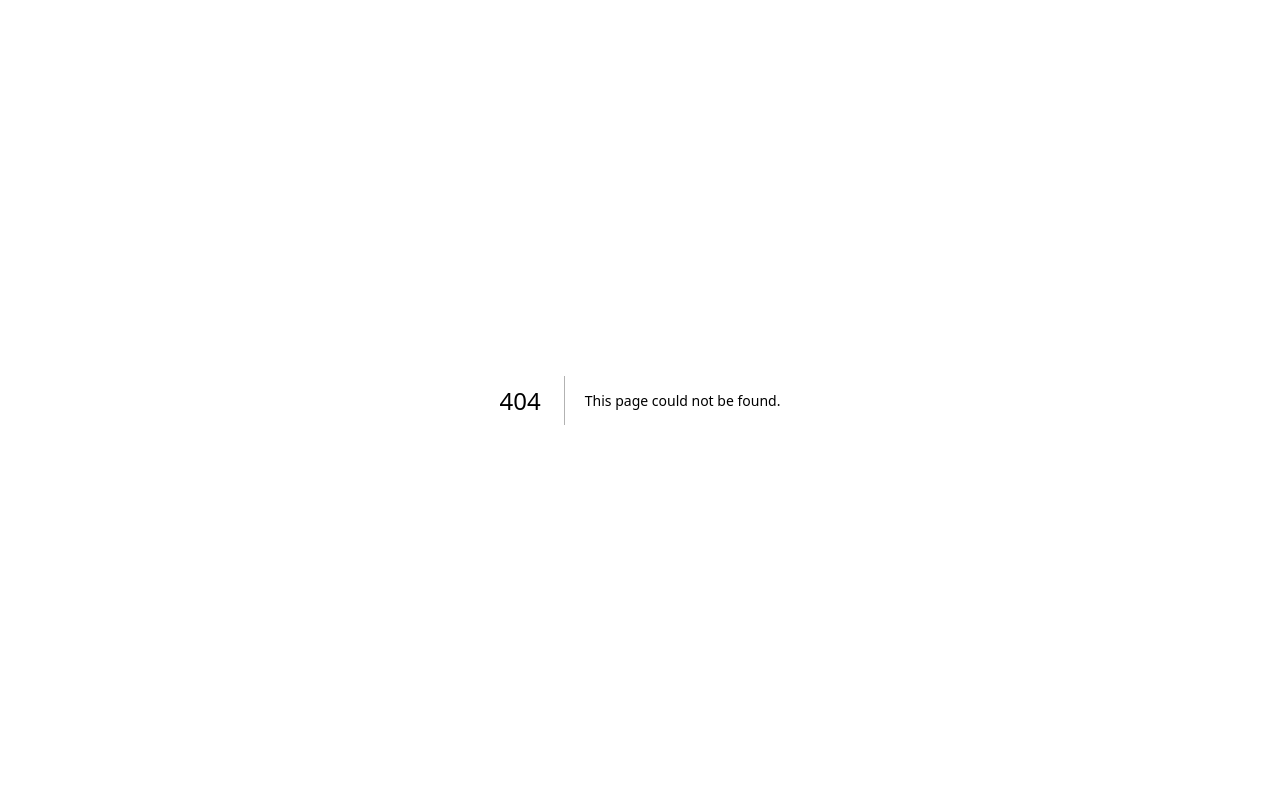
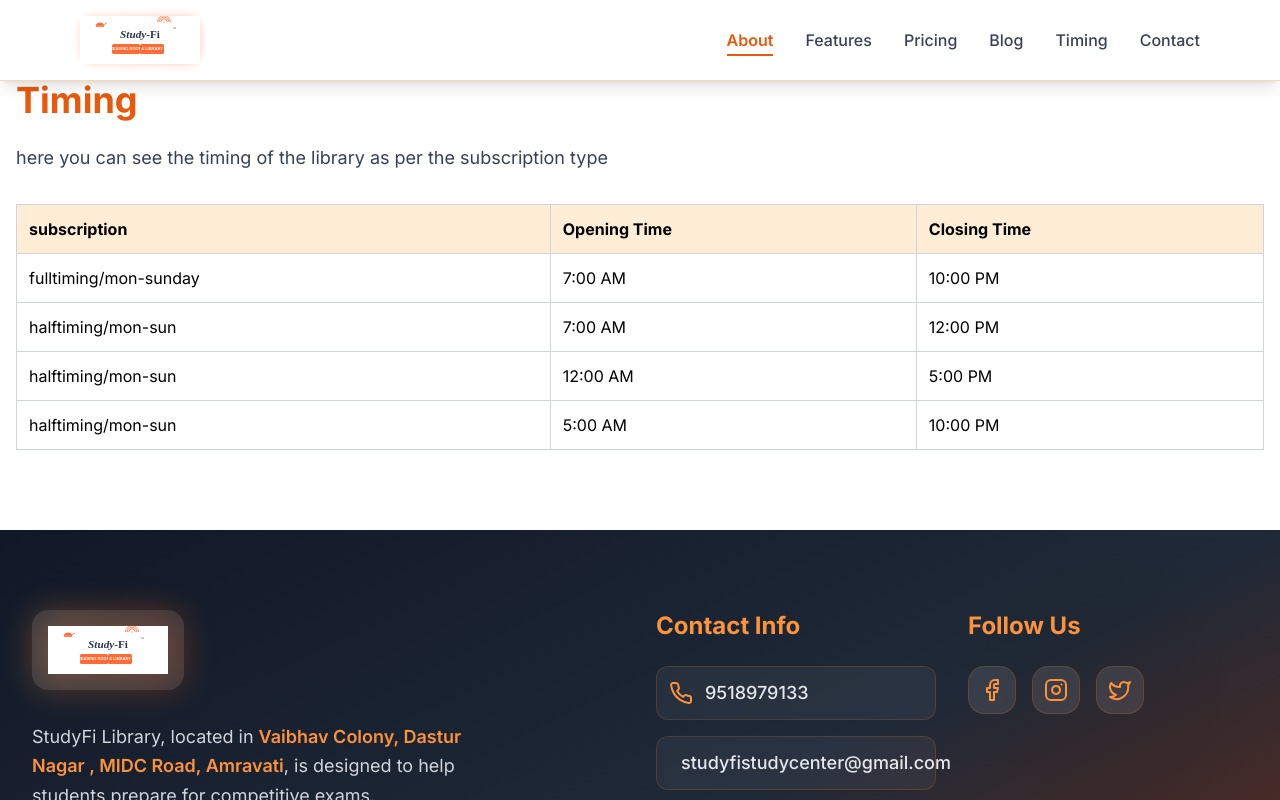
Before and after one commit to MADHURMEHARE/studyfi-lib, a Next.js app: page /timing in a window 1280 px wide. Before the commit this address had no page. Shown: the top 800 px of the page. Built offline with nearby package versions, Linux system fonts and the light colour scheme.

Commit message:
adding the timming page

```diff
--- a/app/layout.tsx
+++ b/app/layout.tsx
@@ -2,6 +2,8 @@ import './globals.css'
 import { Inter } from 'next/font/google'
 import { Toaster } from 'react-hot-toast'
 import { AuthProvider } from '@/lib/auth-context'
+import Navigation from '@/components/shared/Navigation'
+import FooterSection from '@/components/homepage/FooterSection'
 
 const inter = Inter({ subsets: ['latin'] })
 
@@ -89,6 +91,8 @@ export default function RootLayout({
         <AuthProvider>
           {children}
           <Toaster position="top-right" />
+          <Navigation />
+          <FooterSection />
         </AuthProvider>
       </body>
     </html>
--- a/app/page.tsx
+++ b/app/page.tsx
@@ -10,14 +10,12 @@ import FooterSection from '@/components/homepage/FooterSection';
 export default function Home() {
   return (
     <div className="min-h-screen bg-gradient-to-br from-blue-50 via-white to-orange-50">
-      <Navigation />
       <SidebarNavigation />
       <HeroSection />
       <AboutSection />
       <FeaturesSection />
       <MembershipSection />
       <BlogSection />
-      <FooterSection />
     </div>
   );
 }
--- /dev/null
+++ b/app/timing/page.tsx
@@ -0,0 +1,12 @@
+'use client';
+
+import React from 'react';
+import Table from "@/components/timing/Table";
+
+export default function TimingPage() {
+
+return(
+
+    <Table/>
+)
+}
--- a/components/shared/Navigation.tsx
+++ b/components/shared/Navigation.tsx
@@ -1,42 +1,76 @@
 'use client';
 
 import { useRouter } from 'next/navigation';
-import { useState } from 'react';
-import { ArrowRight, Menu, X, Phone, Mail, MapPin } from 'lucide-react';
+import { useState, useEffect } from 'react';
+import { ArrowRight, Menu, X } from 'lucide-react';
 import Image from 'next/image';
-import ProtectedButton from './ProtectedButton';
 
 export default function Navigation() {
   const router = useRouter();
   const [isMenuOpen, setIsMenuOpen] = useState(false);
+  const [activeSection, setActiveSection] = useState<string>('about');
 
-  const scrollToSection = (sectionId: string) => {
-    const element = document.getElementById(sectionId);
+  // Navigation links array
+  const navLinks = [
+    { id: 'about', label: 'About' },
+    { id: 'features', label: 'Features' },
+    { id: 'membership', label: 'Pricing' },
+    { id: 'blog', label: 'Blog' },
+    { id: 'timing', label: 'Timing', route: '/timing' }, // New Timing page route
+    { id: 'contact', label: 'Contact' },
+  ];
+
+  const handleNavigation = (link: { id: string; route?: string }) => {
+    if (link.route) {
+      // Navigate to external page (Timing)
+      router.push(link.route);
+    } else {
+      // Scroll to section
+      const element = document.getElementById(link.id);
       if (element) {
-      // Calculate exact position to show section at top of viewport
         const elementTop = element.offsetTop;
-      const targetScrollY = elementTop - 80; // 80px offset for header
-
-      // Smooth scroll to exact position
+        const targetScrollY = elementTop - 80;
         window.scrollTo({
           top: targetScrollY,
-        behavior: 'smooth'
+          behavior: 'smooth',
         });
+      }
+    }
+    setIsMenuOpen(false);
+  };
 
-      setIsMenuOpen(false); // Close mobile menu
+  // Scroll spy effect
+  useEffect(() => {
+    const handleScroll = () => {
+      const scrollY = window.scrollY;
+      for (let link of navLinks) {
+        if (link.route) continue; // Skip scroll spy for pages
+        const element = document.getElementById(link.id);
+        if (element) {
+          const top = element.offsetTop;
+          const bottom = top + element.offsetHeight;
+          if (scrollY + 100 >= top && scrollY + 100 < bottom) {
+            setActiveSection(link.id);
+            break;
+          }
+        }
       }
     };
+
+    window.addEventListener('scroll', handleScroll, { passive: true });
+    handleScroll(); // initialize active section
+    return () => window.removeEventListener('scroll', handleScroll);
+  }, []);
 
   return (
     <>
       <nav className="fixed top-0 left-0 right-0 z-50 bg-white/95 backdrop-blur-md shadow-lg border-b border-orange-200">
-        <div className="">
-          <div className="flex justify-between items-center h-20">
+        <div className="flex justify-between items-center h-20 px-4 md:px-10 lg:px-20">
           {/* Logo */}
           <div className="flex items-center space-x-3">
             <div className="relative">
               <div className="absolute inset-0 bg-gradient-to-r from-orange-400 to-orange-600 rounded-xl blur-sm opacity-30"></div>
-                <div className="relative bg-white/90  rounded-xl">
+              <div className="relative bg-white/90 rounded-xl">
                 <Image
                   src="/study-fi-logo.svg"
                   alt="Study-Fi Logo"
@@ -46,78 +80,38 @@ export default function Navigation() {
                 />
               </div>
             </div>
-              <div className="hidden md:block">
-                <h1 className="text-xl font-bold text-gray-900">StudyFi Library</h1>
-                <p className="text-sm text-orange-600 font-medium">Amravati</p>
-              </div>
           </div>
 
           {/* Desktop Navigation */}
           <div className="hidden lg:flex items-center space-x-8">
+            {navLinks.map((link) => (
               <button
-                onClick={() => scrollToSection('about')}
-                className="text-gray-700 hover:text-orange-600 transition-colors font-medium"
+                key={link.id}
+                onClick={() => handleNavigation(link)}
+                className={`relative text-gray-700 font-medium transition-colors ${
+                  activeSection === link.id ? 'text-orange-600 font-semibold' : 'hover:text-orange-600'
+                }`}
               >
-                About
+                {link.label}
+                {!link.route && (
+                  <span
+                    className={`absolute left-0 -bottom-1 h-0.5 w-full bg-orange-600 transition-all ${
+                      activeSection === link.id ? 'scale-x-100' : 'scale-x-0'
+                    } origin-left`}
+                  ></span>
+                )}
               </button>
-              <button
-                onClick={() => scrollToSection('features')}
-                className="text-gray-700 hover:text-orange-600 transition-colors font-medium"
-              >
-                Features
-              </button>
-              <button
-                onClick={() => scrollToSection('membership')}
-                className="text-gray-700 hover:text-orange-600 transition-colors font-medium"
-              >
-                Pricing
-              </button>
-              <button
-                onClick={() => scrollToSection('blog')}
-                className="text-gray-700 hover:text-orange-600 transition-colors font-medium"
-              >
-                Blog
-              </button>
-              <button
-                onClick={() => scrollToSection('contact')}
-                className="text-gray-700 hover:text-orange-600 transition-colors font-medium"
-              >
-                Contact
-              </button>
+            ))}
           </div>
 
-            {/* CTA Button & Mobile Menu */}
-            <div className="flex items-center space-x-4">
-              {/* Contact Info - Desktop */}
-              <div className="hidden xl:flex items-center space-x-6 text-sm">
-                <div className="flex items-center space-x-2 text-gray-600">
-                  <Phone className="w-4 h-4 text-orange-500" />
-                  <span>9518979133</span>
-                </div>
-                <div className="flex items-center space-x-2 text-gray-600">
-                  <Mail className="w-4 h-4 text-orange-500" />
-                  <span>studyfistudycenter@gmail.com</span>
-                </div>
-              </div>
-
-              {/* Dashboard Button */}
-              {/* <ProtectedButton
-                onClick={() => router.push('/dashboard')}
-                className="bg-gradient-to-r from-orange-500 to-orange-600 text-white px-6 py-3 rounded-xl hover:from-orange-600 hover:to-orange-700 transition-all duration-300 font-semibold flex items-center space-x-2 shadow-lg hover:shadow-xl transform hover:-translate-y-1"
-                message="Please login to access the admin dashboard"
-              >
-                <span>Dashboard</span>
-                <ArrowRight className="w-4 h-4" />
-              </ProtectedButton> */}
-
-              {/* Mobile Menu Button */}
+          {/* Mobile Menu */}
+          <div className="flex lg:hidden items-center">
             <button
               onClick={() => setIsMenuOpen(!isMenuOpen)}
-                className="lg:hidden p-2 text-gray-700 hover:text-orange-600 transition-colors"
+              className="p-2 text-gray-700 hover:text-orange-600 transition-colors"
             >
               {isMenuOpen ? <X className="w-6 h-6" /> : <Menu className="w-6 h-6" />}
             </button>
-            </div>
           </div>
         </div>
 
@@ -125,59 +119,21 @@ export default function Navigation() {
         {isMenuOpen && (
           <div className="lg:hidden bg-white/95 backdrop-blur-md border-t border-orange-200 shadow-lg">
             <div className="px-4 py-6 space-y-4">
+              {navLinks.map((link) => (
                 <button
-                onClick={() => scrollToSection('about')}
-                className="block w-full text-left text-gray-700 hover:text-orange-600 transition-colors font-medium py-2"
+                  key={link.id}
+                  onClick={() => handleNavigation(link)}
+                  className={`block w-full text-left text-gray-700 font-medium transition-colors py-2 ${
+                    activeSection === link.id ? 'text-orange-600 font-semibold' : 'hover:text-orange-600'
+                  }`}
                 >
-                About
+                  {link.label}
                 </button>
-              <button
-                onClick={() => scrollToSection('features')}
-                className="block w-full text-left text-gray-700 hover:text-orange-600 transition-colors font-medium py-2"
-              >
-                Features
-              </button>
-              <button
-                onClick={() => scrollToSection('membership')}
-                className="block w-full text-left text-gray-700 hover:text-orange-600 transition-colors font-medium py-2"
-              >
-                Pricing
-              </button>
-              <button
-                onClick={() => scrollToSection('blog')}
-                className="block w-full text-left text-gray-700 hover:text-orange-600 transition-colors font-medium py-2"
-              >
-                Blog
-              </button>
-              <button
-                onClick={() => scrollToSection('contact')}
-                className="block w-full text-left text-gray-700 hover:text-orange-600 transition-colors font-medium py-2"
-              >
-                Contact
-              </button>
-
-              {/* Mobile Contact Info */}
-              <div className="pt-4 border-t border-gray-200 space-y-3">
-                <div className="flex items-center space-x-3 text-gray-600">
-                  <Phone className="w-5 h-5 text-orange-500" />
-                  <span>7820941097</span>
-                </div>
-                <div className="flex items-center space-x-3 text-gray-600">
-                  <Mail className="w-5 h-5 text-orange-500" />
-                  <span>library@studyfi.com</span>
-                </div>
-                <div className="flex items-center space-x-3 text-gray-600">
-                  <MapPin className="w-5 h-5 text-orange-500" />
-                  <span>Vaibhav Colony, Amravati</span>
-                </div>
-              </div>
+              ))}
             </div>
           </div>
         )}
       </nav>
-
-      {/* Spacer to prevent content from being hidden behind fixed header */}
-      <div className="h-20"></div>
     </>
   );
 }
--- /dev/null
+++ b/components/timing/Table.tsx
@@ -0,0 +1,42 @@
+export default function table() {
+  return (
+    <main className="max-w-7xl mx-auto px-4 py-20">
+      <h1 className="text-4xl font-bold text-orange-600 mb-6">Timing</h1>
+      <p className="text-lg text-gray-700 mb-8">
+        here you can see the timing of the library as per the subscription type
+      </p>
+
+      {/* Example schedule table */}
+      <table className="w-full border-collapse border border-gray-300 text-left">
+        <thead>
+          <tr className="bg-orange-100">
+            <th className="border border-gray-300 p-3">subscription</th>
+            <th className="border border-gray-300 p-3">Opening Time</th>
+            <th className="border border-gray-300 p-3">Closing Time</th>
+          </tr>
+        </thead>
+        <tbody>
+          <tr>
+            <td className="border border-gray-300 p-3">fulltiming/mon-sunday</td>
+            <td className="border border-gray-300 p-3">7:00 AM</td>
+            <td className="border border-gray-300 p-3">10:00 PM</td>
+          </tr>
+          <tr>
+            <td className="border border-gray-300 p-3">halftiming/mon-sun</td>
+            <td className="border border-gray-300 p-3">7:00 AM</td>
+            <td className="border border-gray-300 p-3">12:00 PM</td>
+          </tr> <tr>
+            <td className="border border-gray-300 p-3">halftiming/mon-sun</td>
+            <td className="border border-gray-300 p-3">12:00 AM</td>
+            <td className="border border-gray-300 p-3">5:00 PM</td>
+          </tr> <tr>
+            <td className="border border-gray-300 p-3">halftiming/mon-sun</td>
+            <td className="border border-gray-300 p-3">5:00 AM</td>
+            <td className="border border-gray-300 p-3">10:00 PM</td>
+          </tr>
+          {/* Add more days as needed */}
+        </tbody>
+      </table>
+    </main>
+  );
+}
```
Lines whose indentation alone changed are shown as unchanged.
